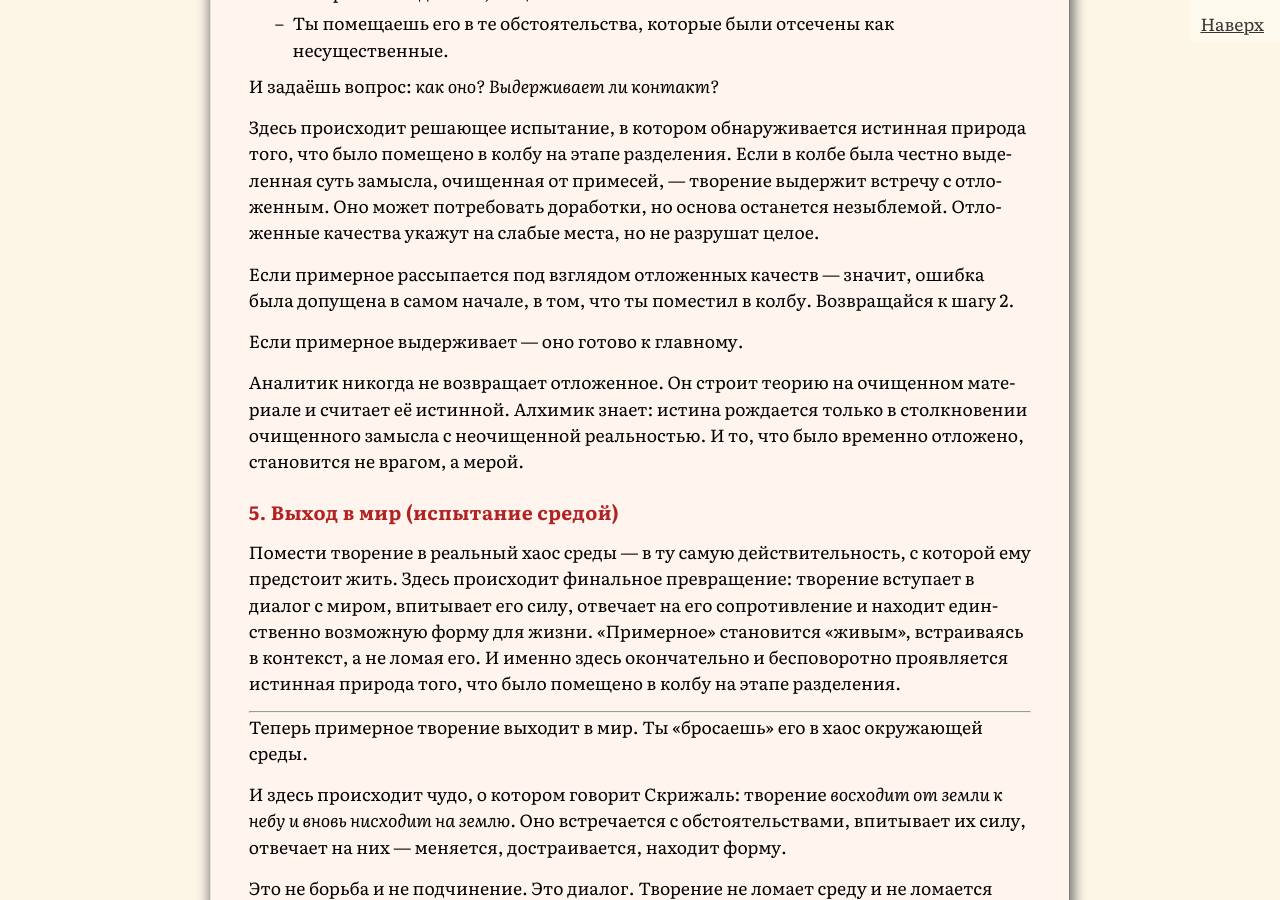
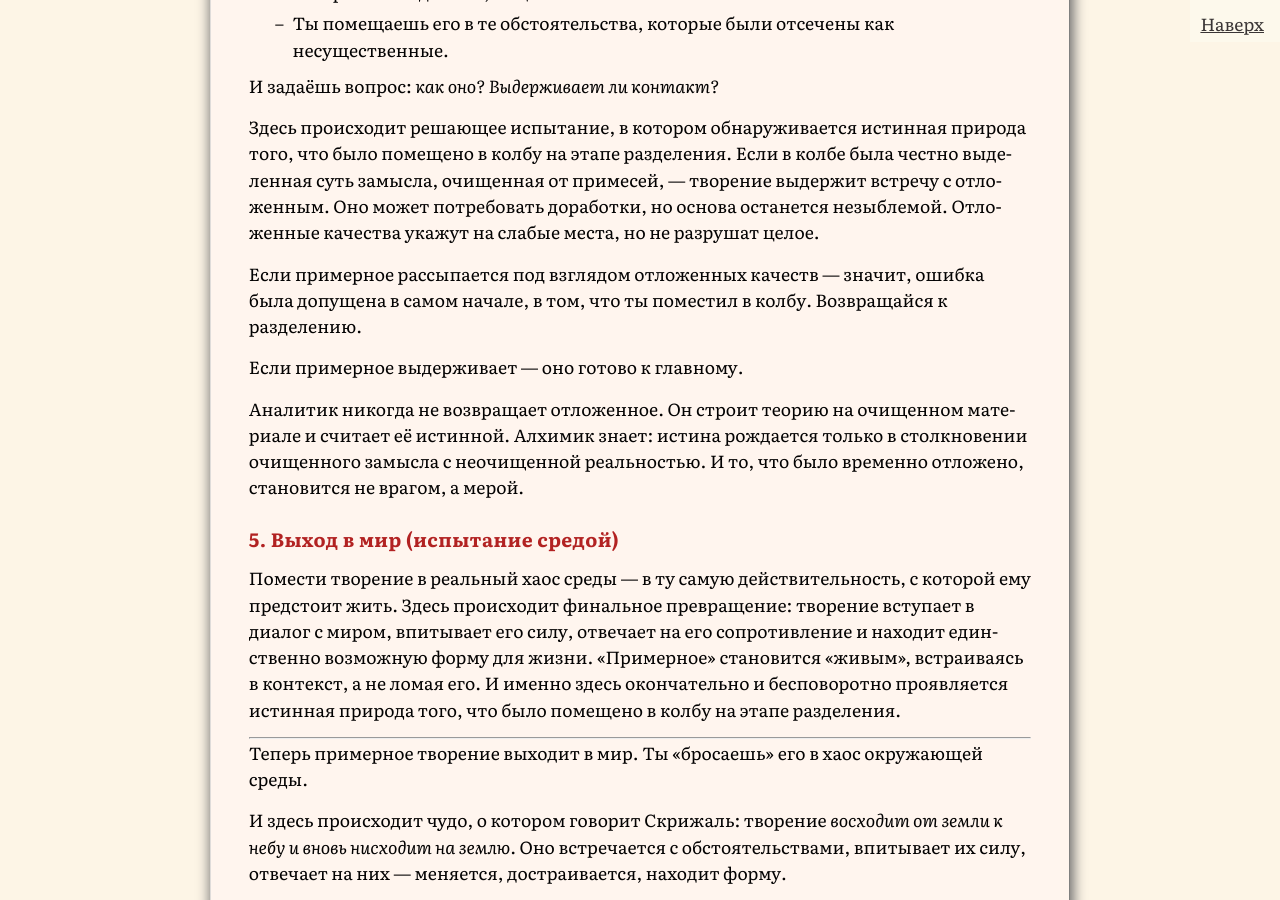
Before and after one commit to SergSi/land-use-art, a Jekyll site: the page built from _posts/2026-02-23-alhimia.md, in a window 1280 px wide and 900 px high, scrolled down 8318 px. Built offline with Jekyll 4.4.1, drawn with Linux system fonts in a browser that asks for light colours; some web fonts are replaced.

Commit message:
Update 2026-02-23-alhimia.md

```diff
--- a/_posts/2026-02-23-alhimia.md
+++ b/_posts/2026-02-23-alhimia.md
@@ -158,7 +158,7 @@ class: mind
 
 Здесь происходит решающее испытание, в котором обнаруживается истинная природа того, что было помещено в колбу на этапе разделения. Если в колбе была честно выделенная суть замысла, очищенная от примесей, — творение выдержит встречу с отложенным. Оно может потребовать доработки, но основа останется незыблемой. Отложенные качества укажут на слабые места, но не разрушат целое.
 
-Если примерное рассыпается под взглядом отложенных качеств — значит, ошибка была допущена в самом начале, в том, что ты поместил в колбу. Возвращайся к шагу 2.
+Если примерное рассыпается под взглядом отложенных качеств — значит, ошибка была допущена в самом начале, в том, что ты поместил в колбу. Возвращайся к разделению.
 
 Если примерное выдерживает — оно готово к главному.
 
```
